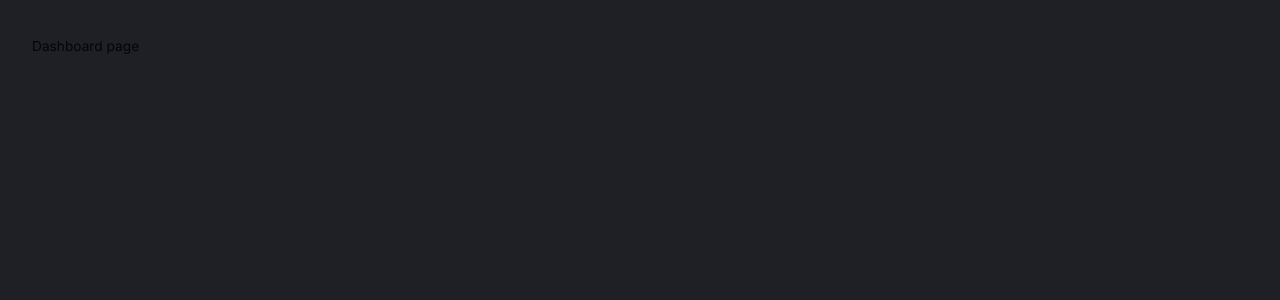
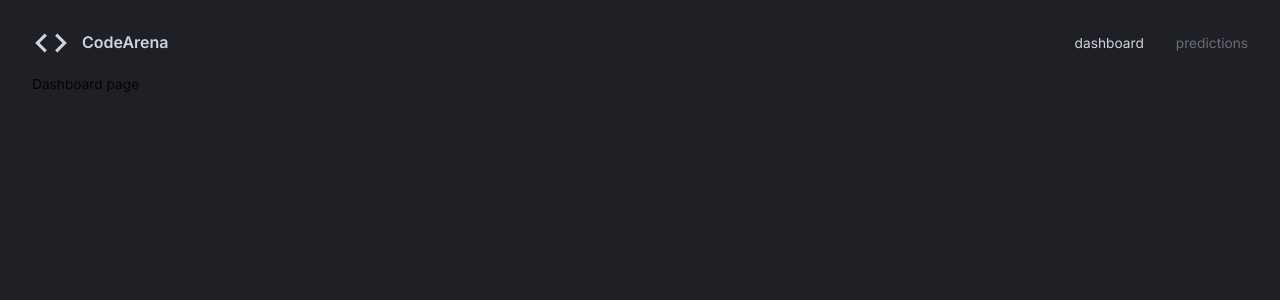
Before and after one commit to mohak64/Dashboard-for-MBM-Contest, a React (Vite) app in the folder client/: page / in a window 1280 px wide. Shown: the top 300 px of the page. Built offline with nearby package versions, Linux system fonts and the light colour scheme.

Commit message:
updating the navbar links with MUI

```diff
--- a/client/src/scenes/navbar/index.tsx
+++ b/client/src/scenes/navbar/index.tsx
@@ -1,5 +1,6 @@
 import { useState } from "react";
 import { Link } from "react-router-dom";
+import CodeIcon from "@mui/icons-material/Code";
 import { Box, Typography, useTheme } from "@mui/material";
 import FlexBetween from "@/components/FlexBetween";
 
@@ -9,14 +10,42 @@
   const { palette } = useTheme();
   const [selected, setSelected] = useState("dashboard");
   return (
-    <FlexBetween
-      mb="0.25rem"
-      p="0.5rem 0rem"
-      color={palette.grey[300]}
-    >
+    <FlexBetween mb="0.25rem" p="0.5rem 0rem" color={palette.grey[300]}>
       {/* left side */}
-      <FlexBetween gap="0.75rem" >
+      <FlexBetween gap="0.75rem">
+        <CodeIcon sx={{ fontSize: "38px" }} />
+        <Typography variant="h4" fontSize="16px">
+          CodeArena
+        </Typography>
+      </FlexBetween>
 
+      {/* rigth side */}
+      <FlexBetween gap="2rem">
+        {/* pseudo hover */}
+        <Box sx={{ "&:hover": { color: palette.primary[100] } }}>
+          <Link
+            to="/"
+            onClick={() => setSelected("dashboard")}
+            style={{
+              color: selected === "dashboard" ? "inherit" : palette.grey[700],
+              textDecoration: "inherit",
+            }}
+          >
+            dashboard
+          </Link>
+        </Box>
+        <Box sx={{ "&:hover": { color: palette.primary[100] } }}>
+          <Link
+            to="/predictions"
+            onClick={() => setSelected("predictions")}
+            style={{
+              color: selected === "predictions" ? "inherit" : palette.grey[700],
+              textDecoration: "inherit",
+            }}
+          >
+            predictions
+          </Link>
+        </Box>
       </FlexBetween>
     </FlexBetween>
   );
```
